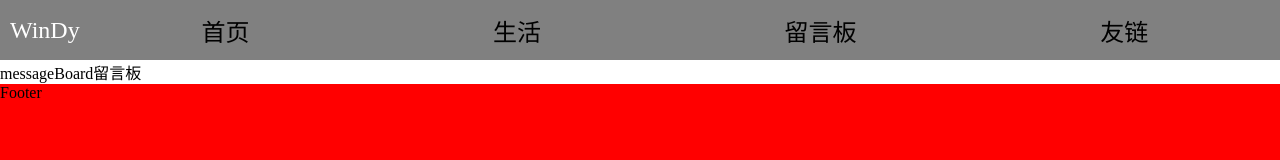
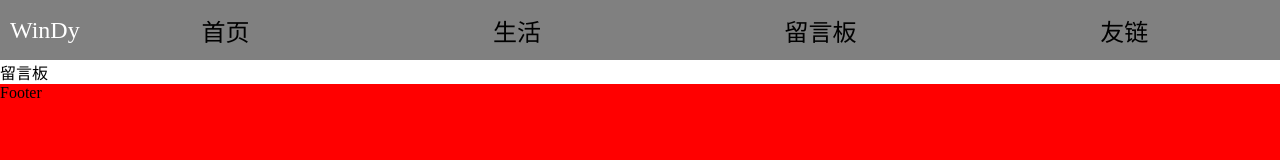
Before and after one commit to WindyDante/headwriteblog, a Vue app: page /messageBoard in a window 1280 px wide. Shown: the top 160 px of the page. Built offline with nearby package versions, Linux system fonts and the light colour scheme; a web font is replaced by a local one.

Commit message:
get deployed name

```diff
--- a/src/views/MessageBoard.vue
+++ b/src/views/MessageBoard.vue
@@ -1,7 +1,7 @@
 <template>
   <div>
     <!-- -->
-    messageBoard留言板
+    留言板
   </div>
 </template>
 
```
